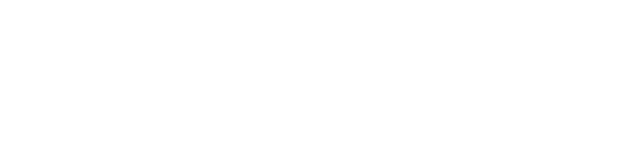
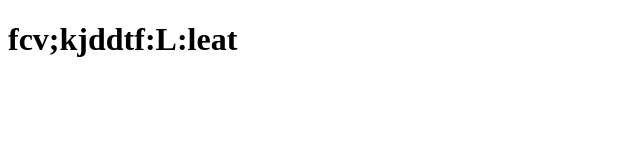
Before and after one commit to DavidDCN/Try-Repos, a plain HTML site: page feature-1.htm in a window 1280 px wide. Shown: the whole page, without its empty margins (0-640 px from the left). Drawn offline with Linux system fonts and the light colour scheme.

Commit message:
Update feature-1.htm

```diff
--- a/feature-1.htm
+++ b/feature-1.htm
@@ -6,6 +6,6 @@
     <title>Document</title>
 </head>
 <body>
-
+    <h1>fcv;kjddtf:L:leat</h1>
 </body>
 </html>
```
